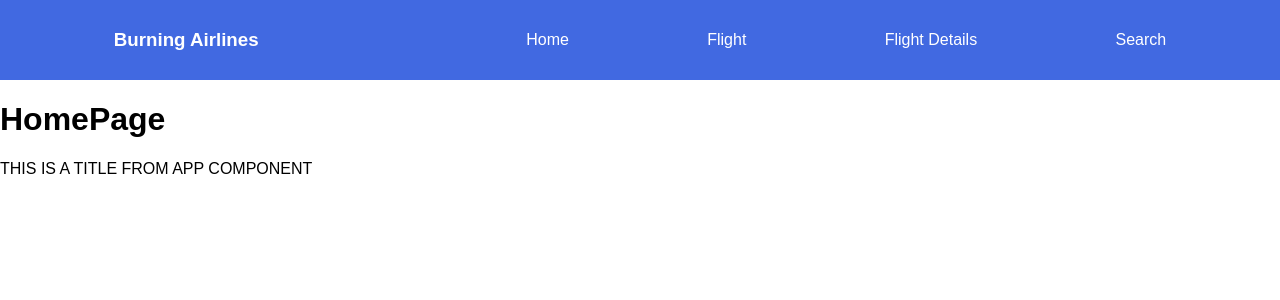
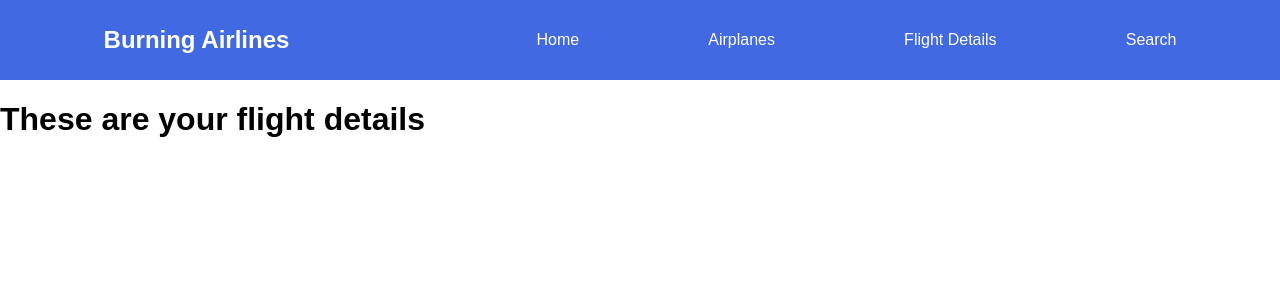
Before and after one commit to gabrielcon6/project-2-airlines, a React (Create React App) app in the folder burning_airlines_app/: page /flights in a window 1280 px wide. Shown: the top 300 px of the page. Built offline with nearby package versions, Linux system fonts and the light colour scheme.

Commit message:
fixing up routers

```diff
--- a/burning_airlines_app/package.json
+++ b/burning_airlines_app/package.json
@@ -3,6 +3,7 @@
   "version": "0.1.0",
   "private": true,
   "dependencies": {
+    "@reach/router": "^1.2.1",
     "axios": "^0.19.0",
     "react": "^16.12.0",
     "react-dom": "^16.12.0",
--- a/burning_airlines_app/src/components/App.js
+++ b/burning_airlines_app/src/components/App.js
@@ -2,7 +2,7 @@ import React from "react";
 import Planes from "./Planes2";
 import Nav from "./Nav";
 import HomePage from "../pages/HomePage";
-import Flights from "../pages/Flights";
+import Airplanes from "../pages/Airplanes";
 import FlightDetails from "../pages/FlightDetails";
 import SearchFlight from "../pages/SearchFlight";
 import { BrowserRouter as Router, Switch, Route } from "react-router-dom";
@@ -12,11 +12,12 @@ function App() {
     <Router>
       <div className="App">
         <Nav />
-        <Switch>
-          <Route path="/" component={HomePage} />
-          <Route path="/flights" component={Flights} />
-        </Switch>
-        <p>THIS IS A TITLE FROM APP COMPONENT</p>
+        <switch>
+          <Route path="/" exact component={HomePage} />
+          <Route path="/airplanes" component={Airplanes} />
+          <Route path="/flights" component={FlightDetails} />
+          <Route path="/search" component={SearchFlight} />
+        </switch>
       </div>
     </Router>
   );
--- a/burning_airlines_app/src/components/Nav.js
+++ b/burning_airlines_app/src/components/Nav.js
@@ -4,10 +4,10 @@ import "../styles/index.css";
 function Nav() {
   return (
     <nav>
-      <h3>Burning Airlines</h3>
+      <h2>Burning Airlines</h2>
       <ul className="nav-links">
         <li>Home</li>
-        <li>Flight</li>
+        <li>Airplanes</li>
         <li>Flight Details</li>
         <li>Search</li>
       </ul>
--- a/burning_airlines_app/src/components/Planes2.js
+++ b/burning_airlines_app/src/components/Planes2.js
@@ -31,7 +31,6 @@ const Planes = props => {
 
   return (
     <div>
-      <h1>THIS IS THE RETURN COMPONENT IN PLANE</h1>
       <ul>{myDatabase}</ul>
     </div>
   );
--- /dev/null
+++ b/burning_airlines_app/src/pages/Airplanes.js
@@ -0,0 +1,12 @@
+import React from "react";
+import Planes from "../components/Planes2";
+
+function Airplanes() {
+  return (
+    <div>
+      <Planes />
+    </div>
+  );
+}
+
+export default Airplanes;
--- a/burning_airlines_app/src/pages/Flights.js
+++ /dev/null
@@ -1,11 +0,0 @@
-import React from "react";
-
-function Flights() {
-  return (
-    <div>
-      <h1>These are the Planes</h1>
-    </div>
-  );
-}
-
-export default Flights;
```
Also changed, not shown: 1 other file (tests, documents, lock files or other folders).
